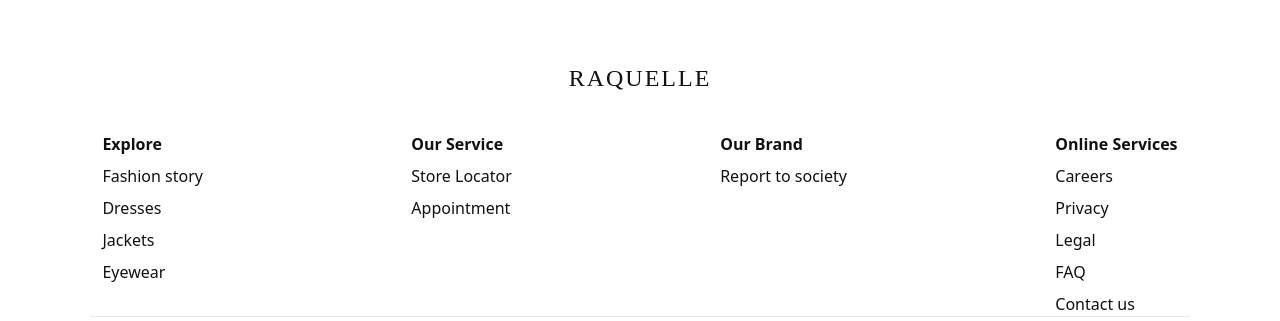
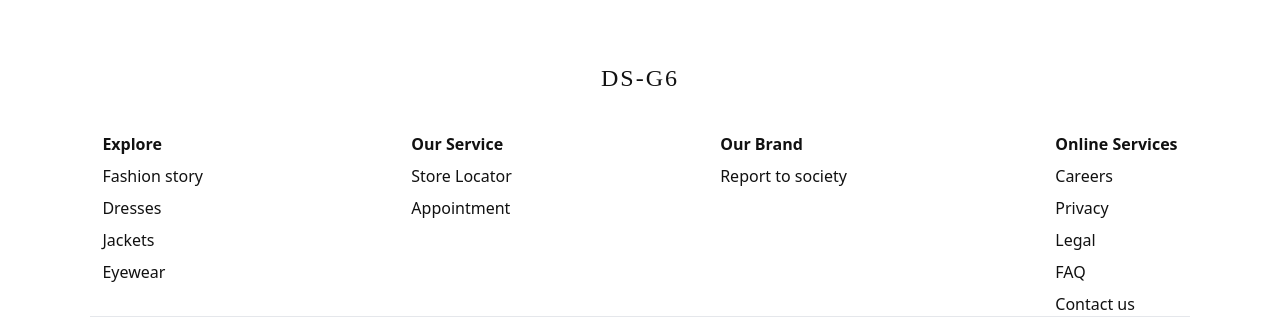
Before and after one commit to TTNguyen0312/APDS-FlaskApp, a Flask app: page / in a window 1280 px wide. Shown: the part 136-457 px from the top of the page. Run offline with Flask 3, Linux system fonts and the light colour scheme; data that the repository does not hold is empty.

Commit message:
fix: footer name

```diff
--- a/frontend/templates/partials/footer.html
+++ b/frontend/templates/partials/footer.html
@@ -1,7 +1,7 @@
 <footer>
     <!-- Brand title -->
     <div>
-        <h2>RAQUELLE</h2>
+        <h2>DS-G6</h2>
     </div>
 
     <!-- Footer link groups -->
```
